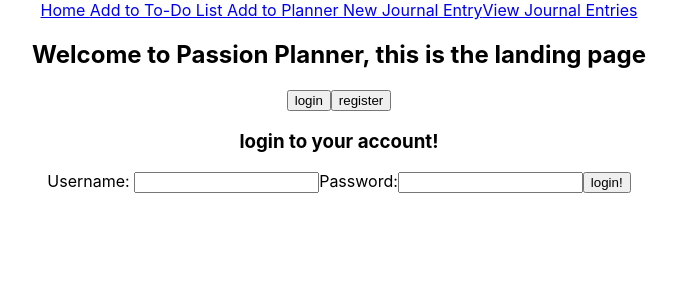
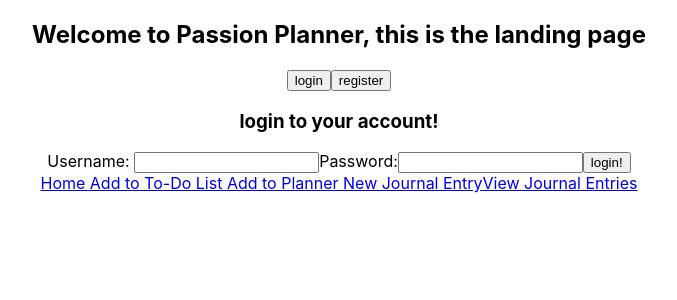
Before and after one commit to Team-GA/goal-planner, a React (Create React App) app in the folder client/: page /login in a window 1280 px wide. Shown: the top 300 px of the page, without its empty margins (301-978 px from the left). Built offline with nearby package versions, Linux system fonts and the light colour scheme.

Commit message:
fixed App.js route paths

```diff
--- a/client/src/App.js
+++ b/client/src/App.js
@@ -19,7 +19,7 @@ function App() {
 
   useEffect(() => {
     if (user && (location.pathname === "/login" || location.pathname === "/register")) {
-      history.push("/");
+      history.push("/home");
     } else if (!user && (location.pathname === "/" || location.pathname === "/home")) {
       history.push("/");
     }
@@ -27,10 +27,10 @@ function App() {
 
   return (
     <div className="App">
-       <Nav />
+       {/* <Nav /> */}
 
-      <Switch>
-        <main>
+      {/* <Switch> */}
+        {/* <main> */}
         <Route path = "/">
           <Landing />
         </Route>
@@ -42,6 +42,8 @@ function App() {
         <Route path="/register">
           <Register setUser={setUser} />
         </Route>
+
+        <Nav />
 
         <Route exact path="/home">
           <Home />
@@ -62,8 +64,8 @@ function App() {
         <Route path='/view-journal-entries'>
           <h1>This is where we will view journal entries!</h1>
         </Route>
-        </main>
-        </Switch>
+        {/* </main> */}
+        {/* </Switch> */}
 
     </div>
   );
--- a/client/src/screens/Home.jsx
+++ b/client/src/screens/Home.jsx
@@ -0,0 +1,11 @@
+import React from 'react'
+
+function Home() {
+    return (
+        <div>
+            this is home page after login
+        </div>
+    )
+}
+
+export default Home
--- a/client/src/screens/Login.css
+++ b/client/src/screens/Login.css
@@ -8,3 +8,7 @@
     --submitbutton--:#4895ef;
     --font-color--:#000000;
 }
+
+body{
+    background-color: #e8e8e4;
+}
```
